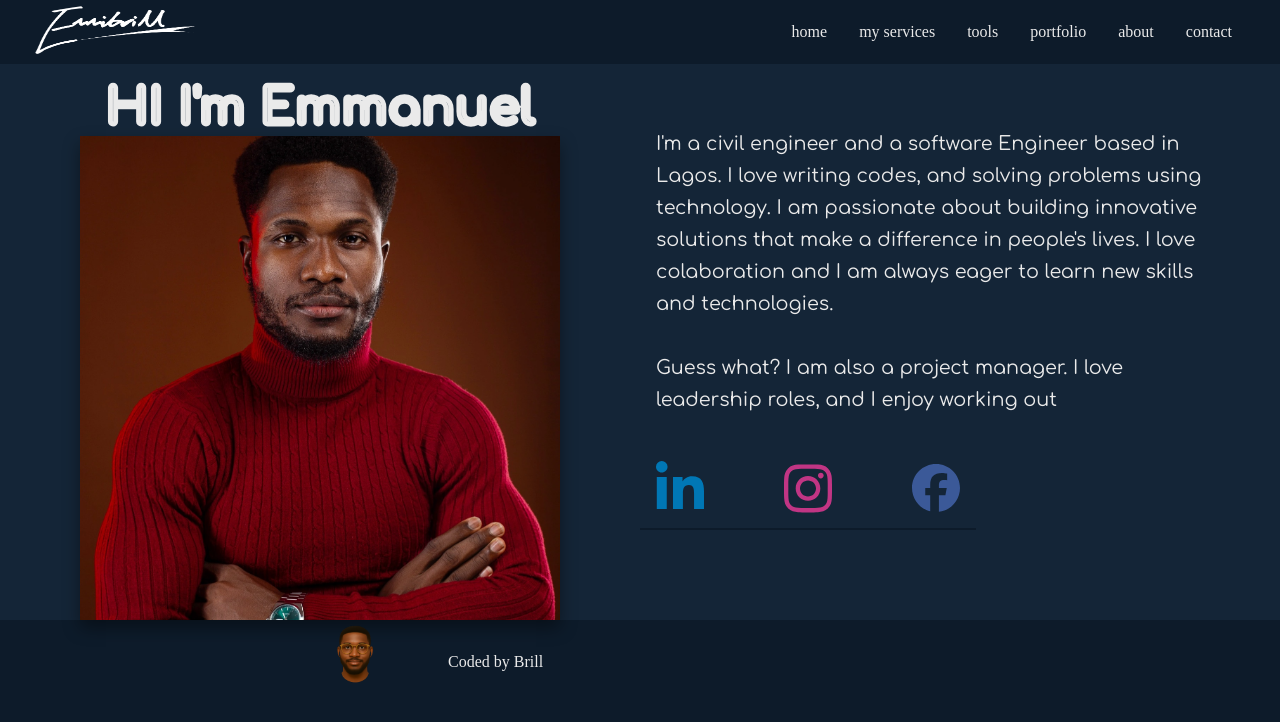
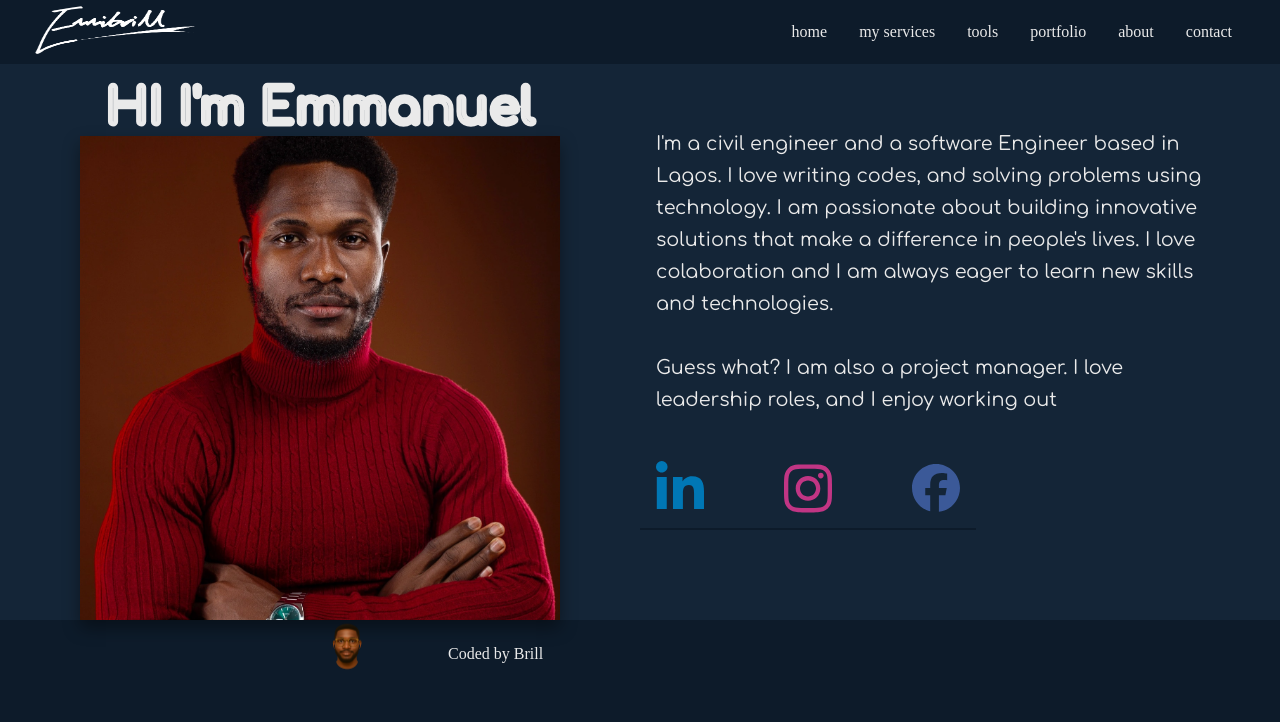
Before and after one commit to Emmibrill/portfolio-full-stack, a Django app: page /about-me/ in a window 1280 px wide. Shown: the top 722 px of the page. Run offline with Django 5.2, Linux system fonts and the light colour scheme.

Commit message:
update about template markup

```diff
--- a/static/css/portfolio.css
+++ b/static/css/portfolio.css
@@ -775,8 +775,8 @@ html, body{
 }
 .my_avatar{
     inset: 0;
-    width: 5rem;
-    height: 5rem;
+    width: 4rem;
+    height: 4rem;
     animation: shake 6s ease-in-out infinite;
 }
 .coder_name-con{
```
